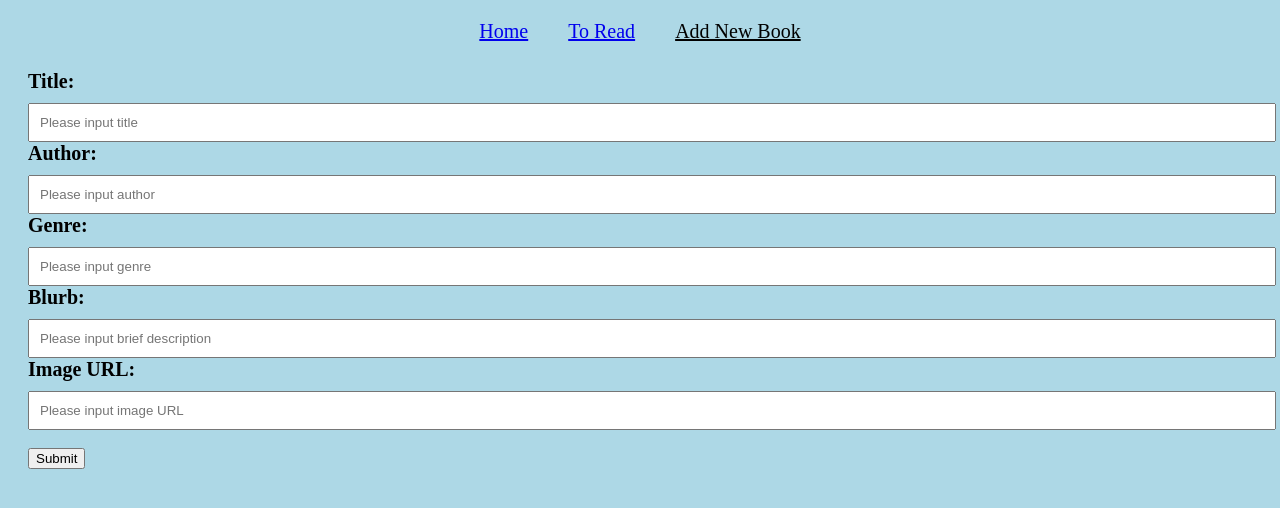
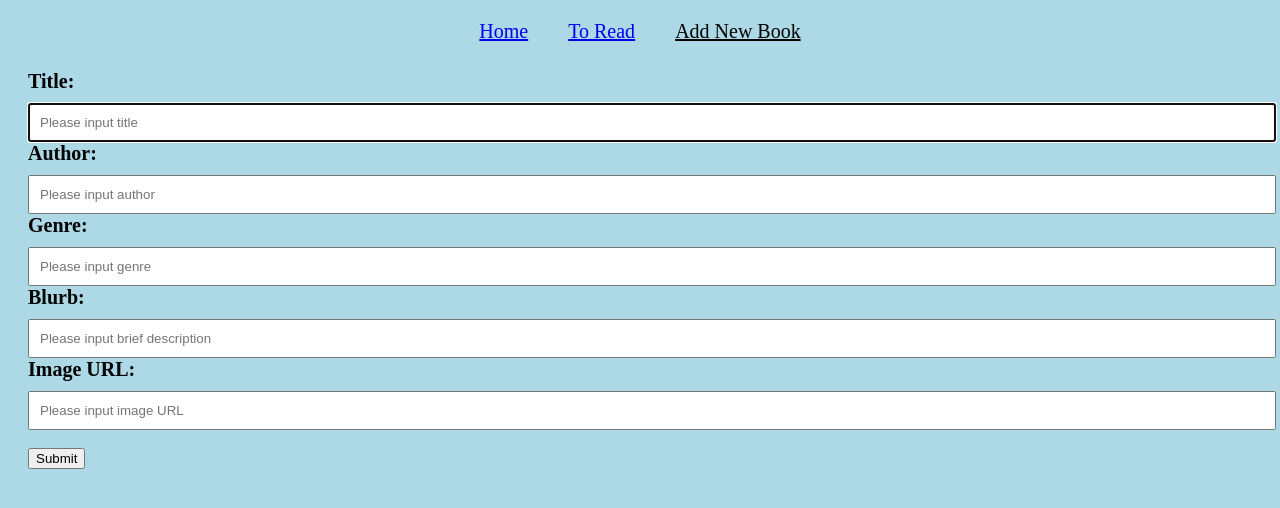
Before and after one commit to bwrosen20/phase-3-sinatra-react-project-frontend, a React (Create React App) app in the folder book-club-frontend/: page /new-book in a window 1280 px wide. Shown: the top 508 px of the page. Built offline with nearby package versions, Linux system fonts and the light colour scheme; no server answers.

Commit message:
Added autofocus and disabled autocomplete

```diff
--- a/book-club-frontend/src/components/App.js
+++ b/book-club-frontend/src/components/App.js
@@ -52,7 +52,6 @@ function App() {
           {return book}
         }
       ))
-      console.log(books.filter((book)=>book.id===book_id))
   }
 
   function finishedBook(event){
--- a/book-club-frontend/src/components/EditBook.js
+++ b/book-club-frontend/src/components/EditBook.js
@@ -32,6 +32,7 @@ return <div className="editnote">
     <p className="ratingtitle">Image URL:
     <input
         type="text"
+        autoFocus
         name="image_url"
         autoComplete="off"
         value={image_url}
--- a/book-club-frontend/src/components/EditNote.js
+++ b/book-club-frontend/src/components/EditNote.js
@@ -29,6 +29,7 @@ return <div className="editnote">
     <p className="ratingtitle">Rating:
     <input
         type="text"
+        autoFocus
         name="rating"
         autoComplete="off"
         value={rating}
--- a/book-club-frontend/src/components/NewBook.js
+++ b/book-club-frontend/src/components/NewBook.js
@@ -56,6 +56,8 @@ return <div>
             Title:
         <input
         placeholder="Please input title"
+        autoFocus
+        autoComplete="off"
         type="text"
         name="title"
         value={input.title}
@@ -69,6 +71,7 @@ return <div>
             Author:
         <input placeholder="Please input author"
         type="text"
+        autoComplete="off"
         name="author"
         value={input.author}
         onChange={handleInput}/>
@@ -80,6 +83,7 @@ return <div>
             Genre:
         <input placeholder="Please input genre"
         type="text"
+        autoComplete="off"
         name="genre"
         value={input.genre}
         onChange={handleInput}/>
@@ -91,6 +95,7 @@ return <div>
             Blurb:
         <input placeholder="Please input brief description"
         type="text"
+        autoComplete="off"
         name="blurb"
         value={input.blurb}
         onChange={handleInput}/>
--- a/book-club-frontend/src/components/NewNote.js
+++ b/book-club-frontend/src/components/NewNote.js
@@ -34,6 +34,7 @@ return <div className="editnote">
     <p className="ratingtitle">Rating:
     <input
         type="text"
+        autoFocus
         name="rating"
         autoComplete="off"
         placeholder="Please input rating"
```
